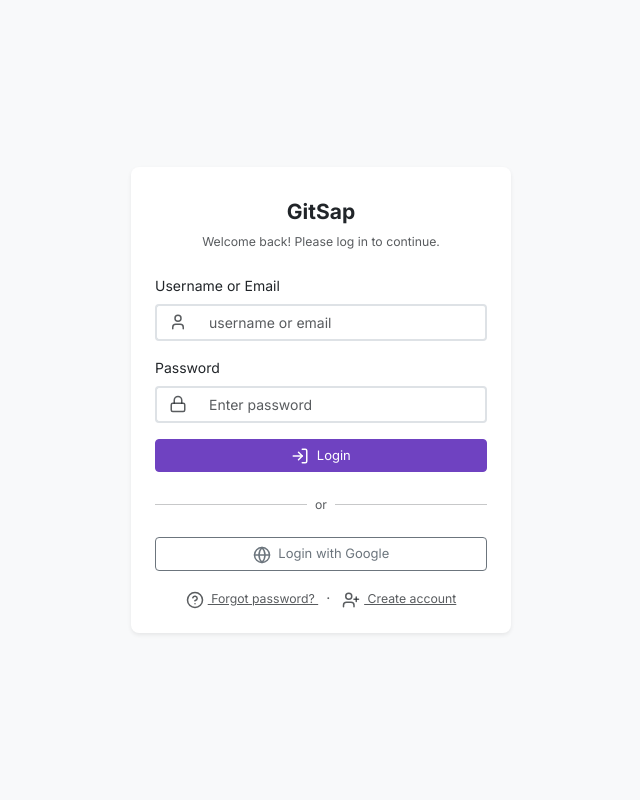
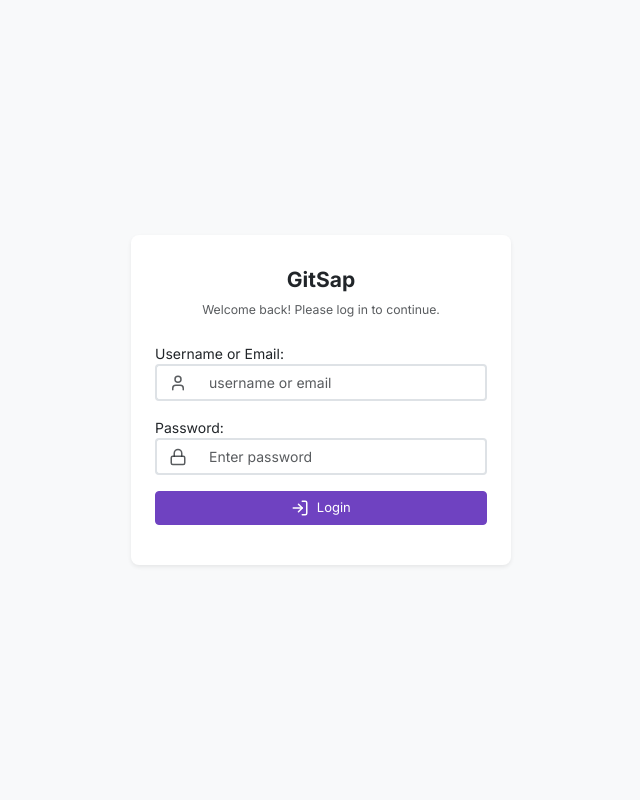
Before and after one commit to santoshkpatro/gitsap, a Django app: page /users/login/ in a window 1280 px wide. Shown: the whole page, without its empty margins (319-959 px from the left). Run offline with Django 5.2, Linux system fonts and the light colour scheme; style sheets or scripts are compiled from the project's sources; parts of the project's set-up code (start-up, migrations or seed data) failed here and were passed over; some libraries are stand-ins or nearby versions.

Commit message:
feat: enhance user authentication with login form and alerts; refactor project model for slug and namespace management

```diff
--- a/config/urls.py
+++ b/config/urls.py
@@ -13,7 +13,7 @@ router.register(r"users", UserViewSet, basename="user")
 # fmt: off
 urlpatterns = [
     path("api/", include(router.urls)),
-    path("users/login/", LoginView.as_view(), name="login"),
+    path("users/login/", LoginView.as_view(), name="users-login"),
     path("new/", ProjectNewView.as_view(), name="project-new"),
     path("", IndexView.as_view(), name="index"),
 ]
--- /dev/null
+++ b/gitsap/users/forms.py
@@ -0,0 +1,24 @@
+from django import forms
+
+
+class LoginForm(forms.Form):
+    identity = forms.CharField(
+        label="Username or Email",
+        widget=forms.TextInput(
+            attrs={
+                "class": "form-control border-start-0",
+                "placeholder": "username or email",
+                "required": "required",
+            }
+        ),
+    )
+    password = forms.CharField(
+        label="Password",
+        widget=forms.PasswordInput(
+            attrs={
+                "class": "form-control border-start-0",
+                "placeholder": "Enter password",
+                "required": "required",
+            }
+        ),
+    )
--- a/gitsap/users/views.py
+++ b/gitsap/users/views.py
@@ -1,20 +1,25 @@
 from django.views import View
 from django.shortcuts import redirect, render
-from django.contrib.auth import logout as user_logout
+from django.contrib.auth import logout, login
+from django.contrib import messages
+
+
+from gitsap.users.forms import LoginForm
 
 
 class LoginView(View):
     def get(self, request):
-        next = request.GET.get("next", "/")
-        return render(request, "users/login.html", {"next": next})
+        form = LoginForm()
+        context = {"form": form, "next": next}
+        return render(request, "users/login.html", context)
 
+    def post(self, request):
+        form = LoginForm(request.POST)
+        context = {"form": form}
+        if not form.is_valid():
+            messages.error(request, "Invalid form submission.")
+            return render(request, "users/login.html", context)
 
-# class RegisterView(View):
-#     def get(self, request):
-#         return vite_render(request, "pages/users/register.js")
-
-
-# class LogoutView(View):
-#     def get(self, request):
-#         user_logout(request)
-#         return redirect("login")
+        # Validate
+        messages.success(request, "Login successful.")
+        return redirect("users-login")
--- a/static/scss/styles.scss
+++ b/static/scss/styles.scss
@@ -17,13 +17,21 @@ $btn-padding-y: 0.375rem;    // tighten vertical padding
 $btn-padding-x: 0.75rem;     // tighten horizontal padding
 $btn-border-radius: 0.25rem; // match inputs
 
-// 4. Import Bootstrap
+// 5. Alerts (make sleek banners)
+$alert-padding-y: 0.25rem;   // reduce vertical padding
+$alert-padding-x: 0.5rem;    // reduce horizontal padding
+$alert-margin-bottom: 0.5rem;
+$alert-border-radius: 0.25rem;
+$alert-font-size: 0.75rem;   // smaller text
+$alert-border-width: 1px;
+
+// 6. Import Bootstrap
 @import "../../node_modules/bootstrap/scss/bootstrap";
 
 
 // NProgress customizations
 #nprogress .bar {
-  background: $primary !important; // use your bootstrap primary (#6F42C1)
+  background: $primary !important;
   height: 3px; // a bit bolder line
 }
 
@@ -32,5 +40,5 @@ $btn-border-radius: 0.25rem; // match inputs
 }
 
 #nprogress .spinner {
-  display: none !important; // hide the spinner if JS fails
+  display: none !important; // hide the spinner
 }
--- /dev/null
+++ b/templates/base/_alerts.html
@@ -0,0 +1,10 @@
+{% if messages %}
+<div class="position-fixed top-0 start-0 end-0 z-1050">
+    {% for message in messages %}
+    <div class="alert alert-{{ message.tags }} alert-dismissible fade show rounded-0 small py-1 px-3 mb-0" role="alert">
+        {{ message }}
+        <button type="button" class="btn-close btn-sm" data-bs-dismiss="alert" aria-label="Close"></button>
+    </div>
+    {% endfor %}
+</div>
+{% endif %}
--- a/templates/base/minimal.html
+++ b/templates/base/minimal.html
@@ -19,6 +19,8 @@
 </head>
 
 <body>
+    {% include 'base/_alerts.html' %}
+
     {% block content %}
     {% endblock content %}
     <script src="https://cdn.jsdelivr.net/npm/bootstrap@5.3.8/dist/js/bootstrap.bundle.min.js"
--- a/templates/users/login.html
+++ b/templates/users/login.html
@@ -13,29 +13,39 @@
             <p class="text-muted small mb-0">Welcome back! Please log in to continue.</p>
         </div>
 
-        <form>
+        <form method="post" novalidate>
+            {% csrf_token %}
+
             <!-- Username / Email -->
             <div class="mb-3">
-                <label for="identity" class="form-label">Username or Email</label>
+                {{ form.identity.label_tag }}
                 <div class="input-group">
                     <span class="input-group-text bg-white border-end-0">
                         <i data-lucide="user" width="18" height="18" class="text-muted"></i>
                     </span>
-                    <input type="text" class="form-control border-start-0" id="identity" placeholder="username or email"
-                        required>
+                    {{ form.identity }}
                 </div>
+                {% if form.identity.errors %}
+                <div class="invalid-feedback d-block">
+                    {{ form.identity.errors.0 }}
+                </div>
+                {% endif %}
             </div>
 
             <!-- Password -->
             <div class="mb-3">
-                <label for="password" class="form-label">Password</label>
+                {{ form.password.label_tag }}
                 <div class="input-group">
                     <span class="input-group-text bg-white border-end-0">
                         <i data-lucide="lock" width="18" height="18" class="text-muted"></i>
                     </span>
-                    <input type="password" class="form-control border-start-0" id="password"
-                        placeholder="Enter password" required>
+                    {{ form.password }}
                 </div>
+                {% if form.password.errors %}
+                <div class="invalid-feedback d-block">
+                    {{ form.password.errors.0 }}
+                </div>
+                {% endif %}
             </div>
 
             <!-- Submit -->
@@ -44,32 +54,8 @@
                     <i data-lucide="log-in" width="18" height="18" class="me-1"></i> Login
                 </button>
             </div>
+        </form>
 
-            <!-- Divider -->
-            <div class="d-flex align-items-center my-3">
-                <hr class="flex-grow-1">
-                <span class="px-2 small text-muted">or</span>
-                <hr class="flex-grow-1">
-            </div>
-
-            <!-- Google Login -->
-            <div class="d-grid mb-3">
-                <button type="button" class="btn btn-outline-secondary">
-                    <i data-lucide="globe" width="18" height="18" class="me-1"></i> Login with Google
-                </button>
-            </div>
-
-            <!-- Forgot password / signup links -->
-            <div class="text-center mt-3">
-                <a href="#" class="small text-muted me-2">
-                    <i data-lucide="help-circle" width="18" height="18" class="me-1"></i> Forgot password?
-                </a>
-                <span class="text-muted">·</span>
-                <a href="#" class="small text-muted ms-2">
-                    <i data-lucide="user-plus" width="18" height="18" class="me-1"></i> Create account
-                </a>
-            </div>
-        </form>
     </div>
 
 </main>
```
Also changed, not shown: config/settings.py (+9 -1 lines), gitsap/projects/models.py (+94 -4 lines), gitsap/projects/migrations/0002_remove_project_unique_user_project_handle_and_more.py (added), gitsap/projects/migrations/0003_alter_project_namespace.py (added).
